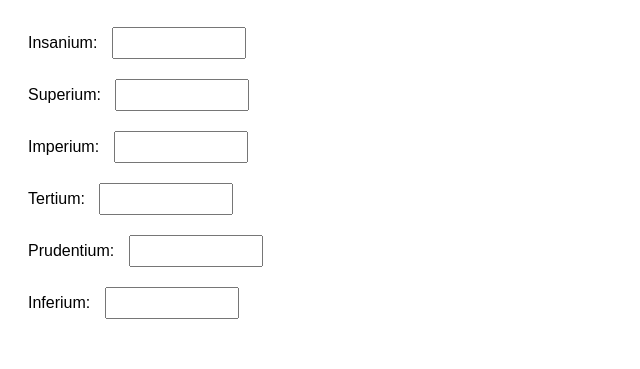
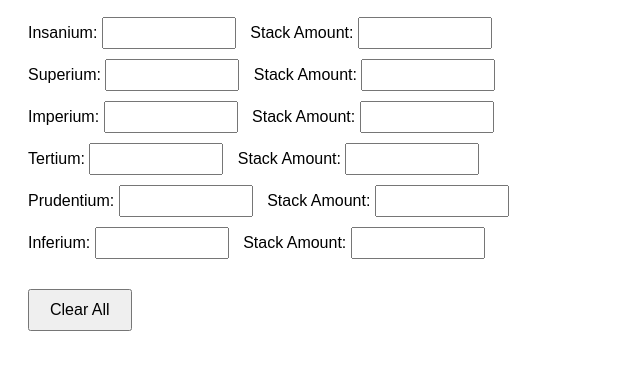
Before and after one commit to minitin108/pluh, a plain HTML site: page essencecalc.html in a window 1280 px wide. Shown: the part 79-448 px from the top of the page, without its empty margins (0-640 px from the left). Drawn offline with Linux system fonts and the light colour scheme.

Commit message:
Update essencecalc.html

```diff
--- a/essencecalc.html
+++ b/essencecalc.html
@@ -8,35 +8,70 @@
       font-family: Arial, sans-serif;
       padding: 20px;
     }
+    .row {
+      margin-bottom: 10px;
+    }
     input {
-      margin: 10px;
       padding: 5px;
       width: 120px;
       font-size: 16px;
+      margin-right: 10px;
+    }
+    button {
+      padding: 10px 20px;
+      font-size: 16px;
+      cursor: pointer;
+      margin-top: 20px;
     }
   </style>
 </head>
 <body>
   <h2>Essence Calculator</h2>
-  <div>
-    <label>Insanium: <input type="number" id="input0" oninput="updateFrom(0)"></label><br>
-    <label>Superium: <input type="number" id="input1" oninput="updateFrom(1)"></label><br>
-    <label>Imperium: <input type="number" id="input2" oninput="updateFrom(2)"></label><br>
-    <label>Tertium: <input type="number" id="input3" oninput="updateFrom(3)"></label><br>
-    <label>Prudentium: <input type="number" id="input4" oninput="updateFrom(4)"></label><br>
-    <label>Inferium: <input type="number" id="input5" oninput="updateFrom(5)"></label><br>
+  <div id="calculator">
+    <div class="row">
+      <label>Insanium: <input type="number" id="input0" oninput="updateFrom(0)"></label>
+      <span>Stack Amount: <input type="number" id="stack0" oninput="updateFromStack(0)"></span>
+    </div>
+    <div class="row">
+      <label>Superium: <input type="number" id="input1" oninput="updateFrom(1)"></label>
+      <span>Stack Amount: <input type="number" id="stack1" oninput="updateFromStack(1)"></span>
+    </div>
+    <div class="row">
+      <label>Imperium: <input type="number" id="input2" oninput="updateFrom(2)"></label>
+      <span>Stack Amount: <input type="number" id="stack2" oninput="updateFromStack(2)"></span>
+    </div>
+    <div class="row">
+      <label>Tertium: <input type="number" id="input3" oninput="updateFrom(3)"></label>
+      <span>Stack Amount: <input type="number" id="stack3" oninput="updateFromStack(3)"></span>
+    </div>
+    <div class="row">
+      <label>Prudentium: <input type="number" id="input4" oninput="updateFrom(4)"></label>
+      <span>Stack Amount: <input type="number" id="stack4" oninput="updateFromStack(4)"></span>
+    </div>
+    <div class="row">
+      <label>Inferium: <input type="number" id="input5" oninput="updateFrom(5)"></label>
+      <span>Stack Amount: <input type="number" id="stack5" oninput="updateFromStack(5)"></span>
+    </div>
   </div>
+
+  <!-- ✅ Clear All Button -->
+  <button onclick="clearAll()">Clear All</button>
 
   <script>
     const multiplier = 4;
+    const stackDivider = 64;
     const inputs = Array.from({ length: 6 }, (_, i) => document.getElementById(`input${i}`));
+    const stacks = Array.from({ length: 6 }, (_, i) => document.getElementById(`stack${i}`));
     let suppressUpdate = false;
 
     function updateFrom(index) {
       if (suppressUpdate) return;
 
       const value = parseFloat(inputs[index].value);
-      if (isNaN(value)) return;
+      if (isNaN(value) || inputs[index].value.trim() === "") {
+        clearAll();
+        return;
+      }
 
       suppressUpdate = true;
 
@@ -44,16 +79,45 @@
       let temp = value;
       for (let i = index - 1; i >= 0; i--) {
         temp = temp / multiplier;
-        inputs[i].value = temp.toFixed(2);
+        inputs[i].value = parseFloat(temp.toFixed(2)).toString();
       }
 
       // Update values after the index
       temp = value;
       for (let i = index + 1; i < inputs.length; i++) {
         temp = temp * multiplier;
-        inputs[i].value = temp.toFixed(2);
+        inputs[i].value = parseFloat(temp.toFixed(2)).toString();
       }
 
+      updateStacks();
+      suppressUpdate = false;
+    }
+
+    function updateFromStack(index) {
+      if (suppressUpdate) return;
+
+      const stackVal = parseFloat(stacks[index].value);
+      if (isNaN(stackVal) || stacks[index].value.trim() === "") {
+        clearAll();
+        return;
+      }
+
+      const essenceVal = stackVal * stackDivider;
+      inputs[index].value = essenceVal.toFixed(2);
+      updateFrom(index);
+    }
+
+    function updateStacks() {
+      inputs.forEach((input, i) => {
+        const num = parseFloat(input.value);
+        stacks[i].value = isNaN(num) ? '' : (num / stackDivider).toFixed(2);
+      });
+    }
+
+    function clearAll() {
+      suppressUpdate = true;
+      inputs.forEach(input => input.value = '');
+      stacks.forEach(stack => stack.value = '');
       suppressUpdate = false;
     }
   </script>
```
